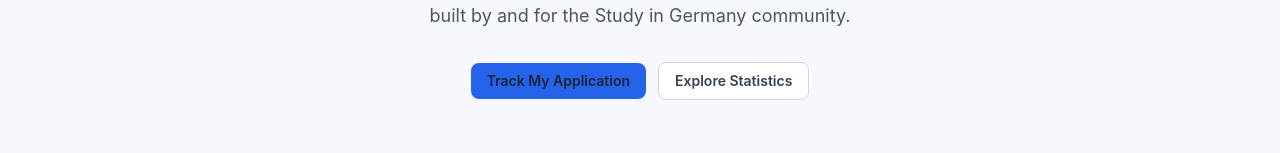
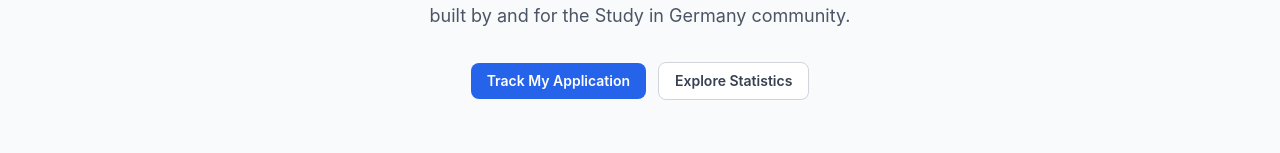
Before and after one commit to Study-in-Germany/Visa-Tracker-By-Idrees, a Next.js app: page / in a window 1280 px wide. Shown: the part 285-438 px from the top of the page. Built offline with nearby package versions, Linux system fonts and the light colour scheme; no server answers; the database is empty.

Commit message:
Modify body background and button text colors
Updated background color for body and changed text color for .btn-gold.

```diff
--- a/app/globals.css
+++ b/app/globals.css
@@ -3,7 +3,7 @@
 @tailwind utilities;
 
 body {
-  background-color: #f7f8fb;
+  background-color: #f8fafc;
 }
 
 .badge {
@@ -19,7 +19,7 @@ body {
 }
 
 .btn-gold {
-  @apply inline-flex items-center justify-center rounded-lg bg-gold-500 px-4 py-2 text-sm font-semibold text-navy-950 hover:bg-gold-400 transition-colors disabled:opacity-50;
+  @apply inline-flex items-center justify-center rounded-lg bg-gold-500 px-4 py-2 text-sm font-semibold text-white hover:bg-gold-400 transition-colors disabled:opacity-50;
 }
 
 .btn-secondary {
```
